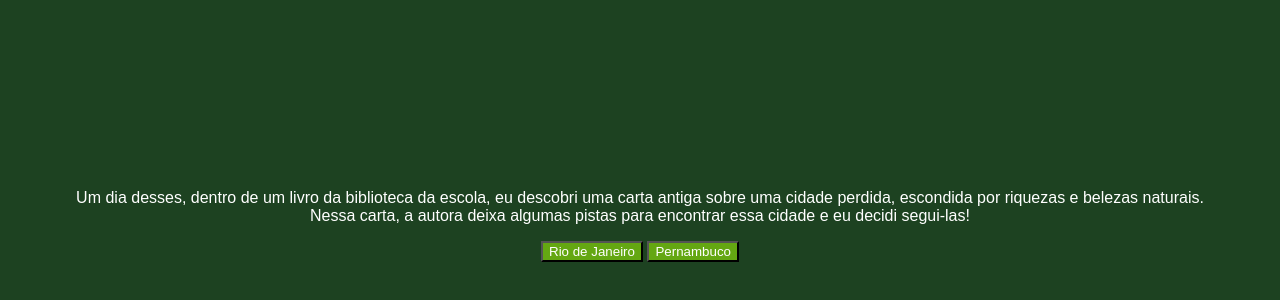
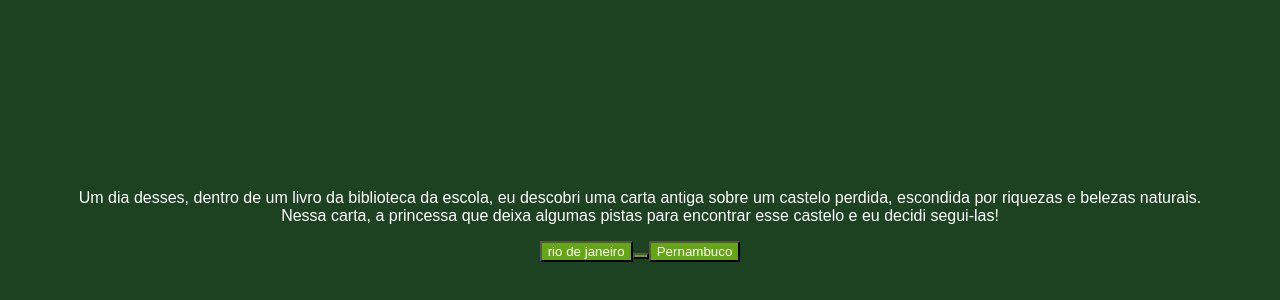
Before and after one commit to mizizvk/criando-uma-aventura-1A, a plain HTML site: page index.html in a window 1280 px wide. Shown: the part 142-442 px from the top of the page. Drawn offline with Linux system fonts and the light colour scheme; a web font is replaced by a local one.

Commit message:
Update index.html

```diff
--- a/index.html
+++ b/index.html
@@ -13,8 +13,8 @@
     <main>
         <div class="passo ativo" id="passo-0">
             <img src="img/cenario-passo0.png" alt="">
-            <p>Um dia desses, dentro de um livro da biblioteca da escola, eu descobri uma carta antiga sobre uma cidade perdida, escondida por riquezas e belezas naturais. Nessa carta, a autora deixa algumas pistas para encontrar essa cidade e eu decidi segui-las!</p>
-            <button class="btn-proximo" data-proximo="1">Rio de Janeiro</button>
+            <p>Um dia desses, dentro de um livro da biblioteca da escola, eu descobri uma carta antiga sobre um castelo perdida, escondida por riquezas e belezas naturais. Nessa carta, a princessa que deixa algumas pistas para encontrar esse castelo e eu decidi segui-las!</p>
+            <button class="btn-proximo" data-proximo="1">rio de janeiro<button>
             <button class="btn-proximo" data-proximo="2">Pernambuco</button>
         </div>
         <div class="passo" id="passo-1">
@@ -23,7 +23,7 @@
             <button class="btn-proximo" data-proximo="4">Desistir e voltar para casa</button>
         </div>
         <div class="passo" id="passo-2">
-            <p>Em Pernambuco, você visita a histórica cidade de Olinda. Na carta, uma das pistas indica que para localizar a entrada para a cidade perdida você deve procurar a próxima pista em um dos pontos turísticos da cidade. Por qual você começa?</p>
+            <p>Em Pernambuco, você visita o castelo perdido de Luminara. Na carta, uma das pistas indica que para localizar a entrada para o castelo perdida você deve procurar a próxima pista em um dos pontos turísticos da cidade. Por qual você começa?</p>
             <button class="btn-proximo" data-proximo="5">Investigar as igrejas antigas</button>
             <button class="btn-proximo" data-proximo="6">Explorar as praias próximas</button>
         </div>
```
